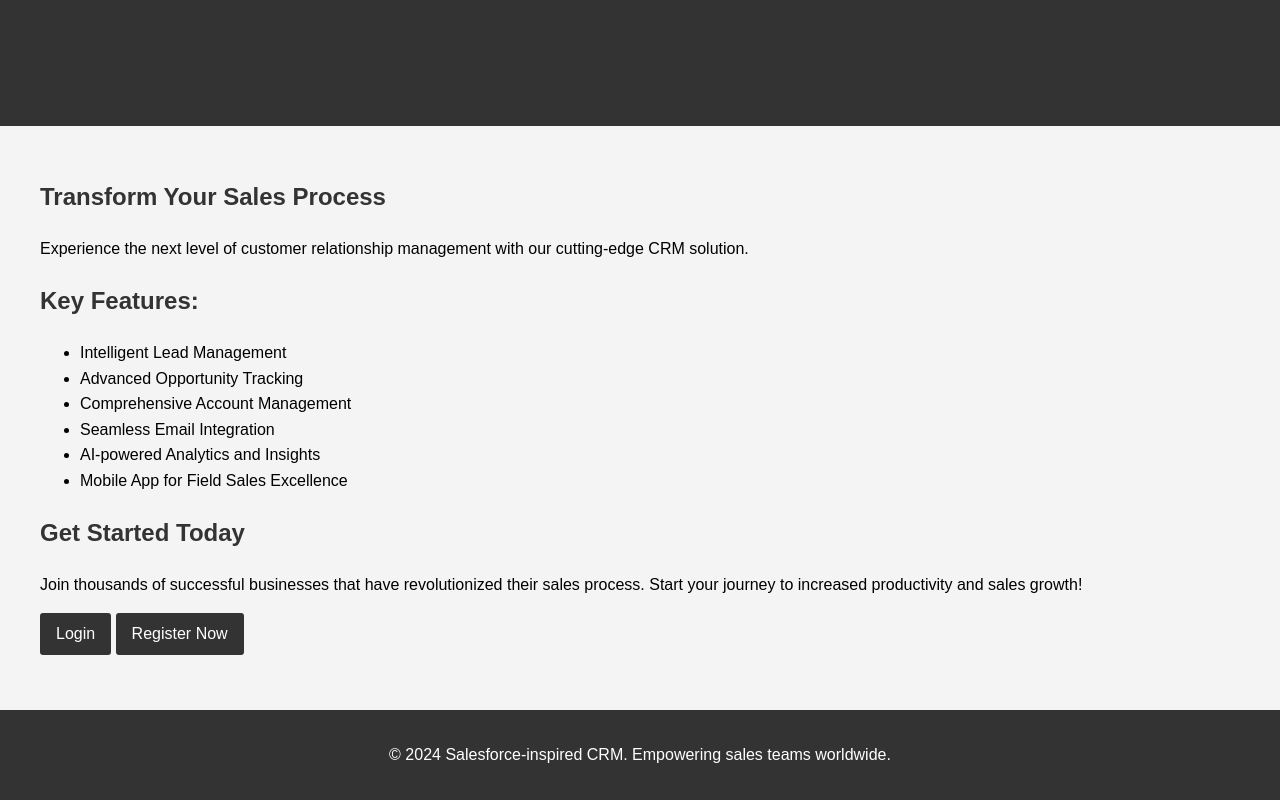
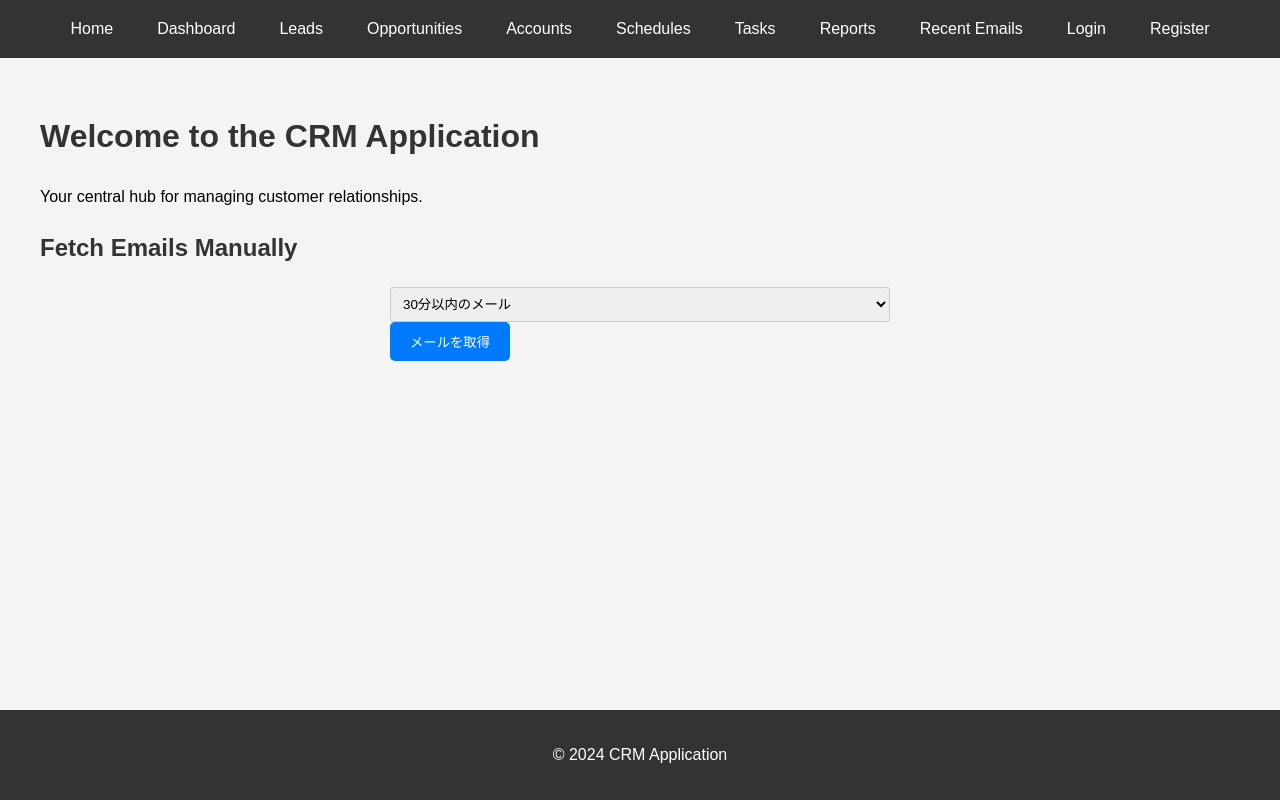
Before and after one commit to macnishio/CRMbyReplitCreate, a Flask app: page / in a window 1280 px wide. Run offline with Flask 3, Linux system fonts and the light colour scheme.

Commit message:
AIProspect

```diff
--- a/app.py
+++ b/app.py
@@ -29,20 +29,12 @@
     # Debug logging for database URL
     app.logger.debug(f"Database URL: {app.config['SQLALCHEMY_DATABASE_URI'].split('@')[0]}@[REDACTED]")
 
-    # Debug logging for CLAUDE_API_KEY presence
-    if 'CLAUDE_API_KEY' in os.environ:
-        app.logger.info("CLAUDE_API_KEY is present in environment variables")
-        # Log the first few characters of the key for verification (never log the full key)
-        app.logger.debug(f"CLAUDE_API_KEY starts with: {os.environ['CLAUDE_API_KEY'][:5]}...")
-    else:
-        app.logger.error("CLAUDE_API_KEY is missing from environment variables")
-
-    # Ensure CLAUDE_API_KEY is set in app.config
+    # Set CLAUDE_API_KEY in app.config
     app.config['CLAUDE_API_KEY'] = os.environ.get('CLAUDE_API_KEY')
     if app.config['CLAUDE_API_KEY']:
         app.logger.info("CLAUDE_API_KEY is set in app.config")
     else:
-        app.logger.error("CLAUDE_API_KEY is not set in app.config")
+        app.logger.error("CLAUDE_API_KEY is missing from environment variables")
 
     # Register blueprints
     from routes import main, auth, leads, opportunities, accounts, reports, tracking, mobile, schedules, tasks
--- a/routes/main.py
+++ b/routes/main.py
@@ -1,40 +1,39 @@
-from flask import Blueprint, render_template, current_app, jsonify
+from flask import Blueprint, jsonify, render_template, redirect, url_for, flash, current_app, request
 from flask_login import login_required
-from ai_analysis import analyze_email
-import os
+from email_receiver import fetch_emails
+from models import Email
 
 bp = Blueprint('main', __name__)
 
 @bp.route('/')
 def index():
-    return render_template('index.html', title='Transform Your Sales Process | Salesforce-inspired CRM')
+    return render_template('home.html')
+
+@bp.route('/health')
+def health_check():
+    return jsonify({"status": "ok"}), 200
 
 @bp.route('/dashboard')
 @login_required
 def dashboard():
-    return 'Dashboard'
+    return render_template('dashboard.html')
 
-@bp.route('/test-ai-analysis')
-def test_ai_analysis():
-    current_app.logger.info("Testing AI analysis function")
+@bp.route('/fetch-emails', methods=['POST'])
+@login_required
+def manual_fetch_emails():
+    try:
+        time_range = int(request.form.get('time_range', 30))
+        fetch_emails(time_range=time_range)
+        flash(f'過去{time_range}分間のメールを正常に取得しました', 'success')
+    except Exception as e:
+        current_app.logger.error(f"メール取得中にエラーが発生しました: {str(e)}")
+        flash('メールの取得中にエラーが発生しました。もう一度お試しください。', 'error')
+    return redirect(url_for('main.index'))
 
-    # Check if CLAUDE_API_KEY is set in the environment
-    claude_api_key = os.environ.get('CLAUDE_API_KEY')
-    if claude_api_key:
-        current_app.logger.info("CLAUDE_API_KEY is set in environment variables")
-        current_app.logger.debug(f"CLAUDE_API_KEY starts with: {claude_api_key[:5]}...")
-    else:
-        current_app.logger.error("CLAUDE_API_KEY is not set in environment variables")
-        return jsonify({"error": "CLAUDE_API_KEY is not set"}), 500
-
-    # Test the AI analysis function
-    test_subject = "Test Subject"
-    test_body = "This is a test email body for AI analysis."
-
-    try:
-        ai_response = analyze_email(test_subject, test_body)
-        current_app.logger.info(f"AI analysis response: {ai_response[:100]}...")
-        return jsonify({"success": True, "ai_response": ai_response})
-    except Exception as e:
-        current_app.logger.error(f"Error in AI analysis: {str(e)}")
-        return jsonify({"error": str(e)}), 500
+@bp.route('/recent-emails')
+@login_required
+def recent_emails():
+    emails = Email.query.order_by(Email.received_at.desc()).limit(100).all()
+    for email in emails:
+        current_app.logger.info(f"Email sender: {email.sender_name} <{email.sender}>, Received at: {email.received_at}")
+    return render_template('recent_emails.html', emails=emails)
--- a/templates/index.html
+++ b/templates/index.html
@@ -1,43 +1,15 @@
-<!DOCTYPE html>
-<html lang="en">
-<head>
-    <meta charset="UTF-8">
-    <meta name="viewport" content="width=device-width, initial-scale=1.0">
-    <title>{{ title }}</title>
-    <link rel="stylesheet" href="{{ url_for('static', filename='css/styles.css') }}">
-</head>
-<body>
-    <header>
-        <h1>Welcome to Our Powerful Salesforce-inspired CRM</h1>
-    </header>
-    <main>
-        <section class="hero">
-            <h2>Transform Your Sales Process</h2>
-            <p>Experience the next level of customer relationship management with our cutting-edge CRM solution.</p>
-        </section>
-        <section>
-            <h2>Key Features:</h2>
-            <ul>
-                <li>Intelligent Lead Management</li>
-                <li>Advanced Opportunity Tracking</li>
-                <li>Comprehensive Account Management</li>
-                <li>Seamless Email Integration</li>
-                <li>AI-powered Analytics and Insights</li>
-                <li>Mobile App for Field Sales Excellence</li>
-            </ul>
-        </section>
-        <section>
-            <h2>Get Started Today</h2>
-            <p>Join thousands of successful businesses that have revolutionized their sales process. Start your journey to increased productivity and sales growth!</p>
-            <div class="cta-buttons">
-                <a href="{{ url_for('auth.login') }}" class="button primary">Login</a>
-                <a href="{{ url_for('auth.register') }}" class="button secondary">Register Now</a>
-            </div>
-        </section>
-    </main>
-    <footer>
-        <p>&copy; 2024 Salesforce-inspired CRM. Empowering sales teams worldwide.</p>
-    </footer>
-    <script src="{{ url_for('static', filename='js/main.js') }}"></script>
-</body>
-</html>
+{% extends "base.html" %} {% block title %}Home{% endblock %} {% block content
+%}
+<h1>Welcome to the CRM Application</h1>
+<p>This is your central hub for managing customer relationships.</p>
+<div class="quick-links">
+    <a href="{{ url_for('leads.list_leads') }}" class="button">Manage Leads</a>
+    <a href="{{ url_for('opportunities.list_opportunities') }}" class="button"
+        >Track Opportunities</a
+    >
+    <a href="{{ url_for('accounts.list_accounts') }}" class="button"
+        >View Accounts</a
+    >
+    <a href="{{ url_for('reports.index') }}" class="button">Generate Reports</a>
+</div>
+{% endblock %}
```
Also changed, not shown: email_receiver.py (+49 -58 lines).
